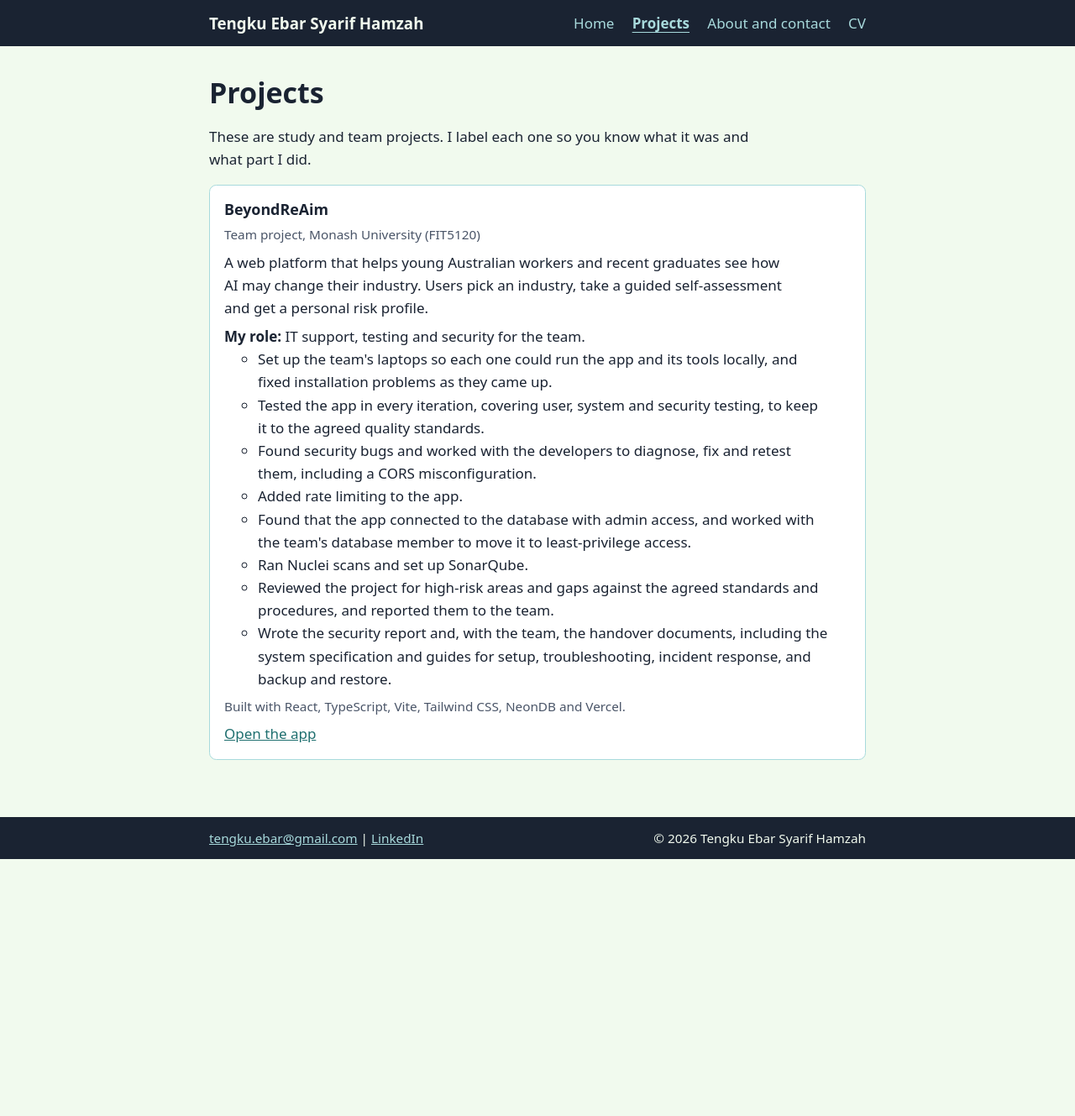
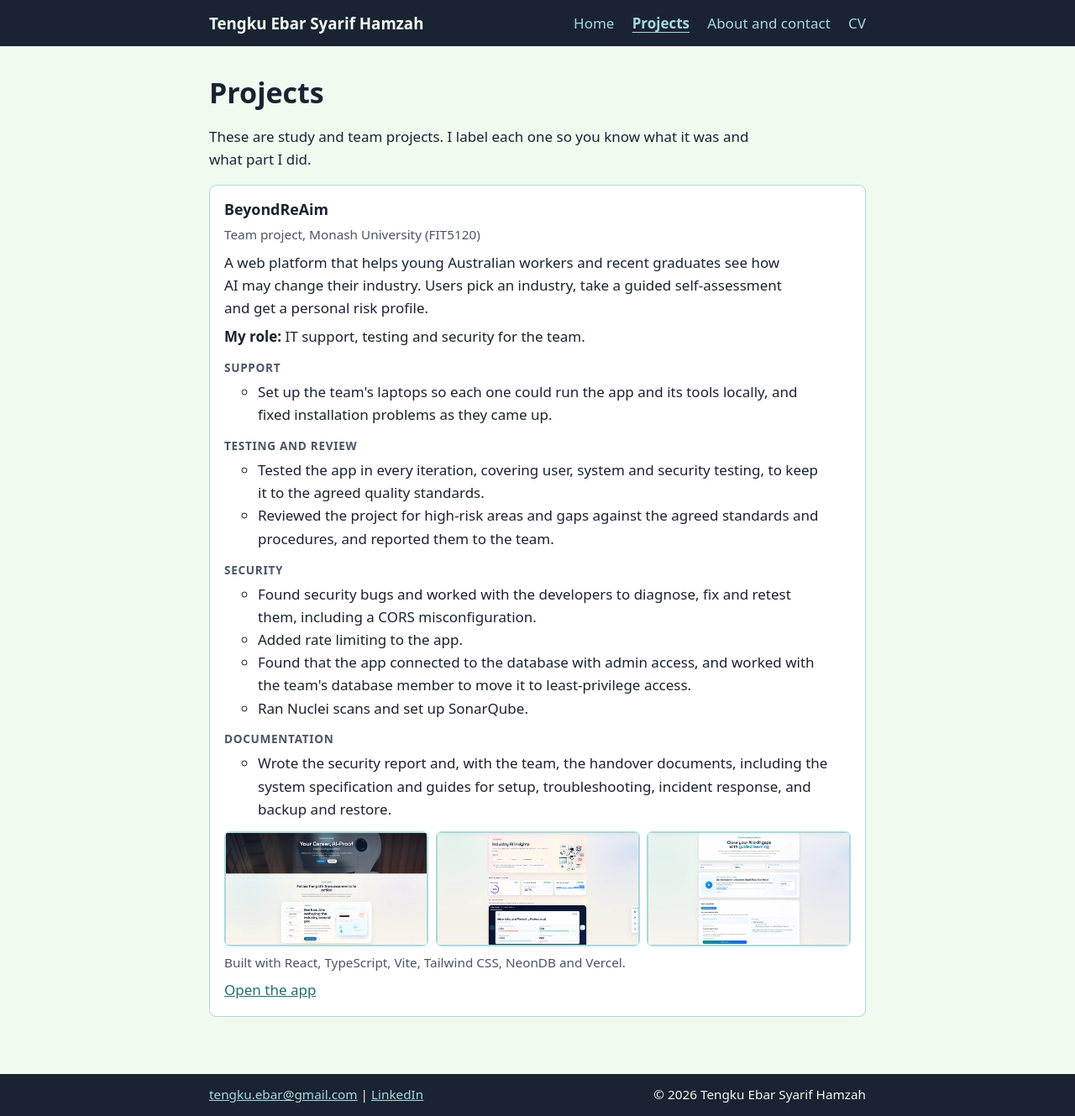
Before and after one commit to tengkuebar/tengkuebar.github.io, a Jekyll site: the page built from projects/index.md, in a window 1280 px wide. Shown: the whole page at 84% size. Built offline with Jekyll 4.4.1, drawn with Linux system fonts in a browser that asks for light colours; before the commit the page ends 1023 px from its top, so only the background shows below that.

Commit message:
Group BeyondReAim role and add zoomable screenshots
Split the role bullets into Support, Testing and review, Security and
Documentation. Add three app screenshots below the role, opening in a
dialog viewer with click-to-zoom, arrow-key navigation and Esc to close.
The viewer script loads only on pages with lightbox: true.

Co-Authored-By: Claude Opus 5.5 <noreply@anthropic.com>

```diff
--- a/_layouts/default.html
+++ b/_layouts/default.html
@@ -39,5 +39,6 @@
       <p>&copy; {{ site.time | date: "%Y" }} {{ site.title }}</p>
     </div>
   </footer>
+  {% if page.lightbox %}<script src="{{ '/assets/js/lightbox.js' | relative_url }}" defer></script>{% endif %}
 </body>
 </html>
--- a/assets/css/style.css
+++ b/assets/css/style.css
@@ -311,6 +311,122 @@ pre {
   font-size: 0.9rem;
 }
 
+/* Group labels inside a project card's role section */
+.card h4 {
+  margin: 0.75rem 0 0;
+  font-size: 0.8rem;
+  text-transform: uppercase;
+  letter-spacing: 0.05em;
+  color: var(--text-muted);
+}
+
+.card h4 + ul {
+  margin-top: 0.25rem;
+}
+
+/* Screenshot thumbnails inside a project card; each links to the full-size image */
+.shots {
+  list-style: none;
+  margin: 0.75rem 0 0;
+  padding: 0;
+  display: grid;
+  grid-template-columns: repeat(auto-fit, minmax(10rem, 1fr));
+  gap: 0.5rem;
+}
+
+.shots li {
+  margin: 0;
+}
+
+.shots a {
+  display: block;
+  border: 1px solid var(--border);
+  border-radius: 0.375rem;
+  overflow: hidden;
+}
+
+.shots img {
+  display: block;
+  width: 100%;
+  aspect-ratio: 16 / 9;
+  object-fit: cover;
+  object-position: top;
+}
+
+/* Screenshot viewer opened by assets/js/lightbox.js */
+.lightbox {
+  width: 100vw;
+  height: 100vh;
+  max-width: none;
+  max-height: none;
+  margin: 0;
+  padding: 0;
+  border: 0;
+  background: rgb(0 0 0 / 0.95);
+  color: #ffffff;
+}
+
+.lightbox[open] {
+  display: flex;
+  flex-direction: column;
+}
+
+.lightbox-bar {
+  display: flex;
+  align-items: center;
+  gap: 0.5rem;
+  padding: 0.75rem 1rem;
+}
+
+.lightbox-count {
+  margin-right: auto;
+  font-size: 0.9rem;
+}
+
+.lightbox button {
+  min-width: 2.75rem;
+  min-height: 2.75rem;
+  padding: 0.25rem 0.75rem;
+  border: 1px solid rgb(255 255 255 / 0.35);
+  border-radius: 0.375rem;
+  background: rgb(255 255 255 / 0.12);
+  color: inherit;
+  font: inherit;
+  font-size: 1rem;
+  cursor: pointer;
+}
+
+.lightbox button:hover {
+  background: rgb(255 255 255 / 0.22);
+}
+
+.lightbox-stage {
+  flex: 1;
+  min-height: 0;
+  overflow: auto;
+  display: grid;
+  place-items: center;
+  padding: 0 1rem 1rem;
+}
+
+.lightbox-stage img {
+  display: block;
+  max-width: 100%;
+  max-height: calc(100vh - 5rem);
+  border-radius: 0.375rem;
+  cursor: zoom-in;
+}
+
+.lightbox.is-zoomed .lightbox-stage {
+  place-items: start;
+}
+
+.lightbox.is-zoomed .lightbox-stage img {
+  max-width: none;
+  max-height: none;
+  cursor: zoom-out;
+}
+
 .badge {
   display: inline-block;
   padding: 0.1rem 0.6rem;
--- a/projects/index.md
+++ b/projects/index.md
@@ -14,15 +16,30 @@ These are study and team projects. I label each one so you know what it was and
     <p class="muted">Team project, Monash University (FIT5120)</p>
     <p>A web platform that helps young Australian workers and recent graduates see how AI may change their industry. Users pick an industry, take a guided self-assessment and get a personal risk profile.</p>
     <p><strong>My role:</strong> IT support, testing and security for the team.</p>
+    <h4>Support</h4>
     <ul>
       <li>Set up the team's laptops so each one could run the app and its tools locally, and fixed installation problems as they came up.</li>
+    </ul>
+    <h4>Testing and review</h4>
+    <ul>
       <li>Tested the app in every iteration, covering user, system and security testing, to keep it to the agreed quality standards.</li>
+      <li>Reviewed the project for high-risk areas and gaps against the agreed standards and procedures, and reported them to the team.</li>
+    </ul>
+    <h4>Security</h4>
+    <ul>
       <li>Found security bugs and worked with the developers to diagnose, fix and retest them, including a CORS misconfiguration.</li>
       <li>Added rate limiting to the app.</li>
       <li>Found that the app connected to the database with admin access, and worked with the team's database member to move it to least-privilege access.</li>
       <li>Ran Nuclei scans and set up SonarQube.</li>
-      <li>Reviewed the project for high-risk areas and gaps against the agreed standards and procedures, and reported them to the team.</li>
+    </ul>
+    <h4>Documentation</h4>
+    <ul>
       <li>Wrote the security report and, with the team, the handover documents, including the system specification and guides for setup, troubleshooting, incident response, and backup and restore.</li>
+    </ul>
+    <ul class="shots">
+      <li><a href="{{ '/assets/img/beyondreaim/home.webp' | relative_url }}"><img src="{{ '/assets/img/beyondreaim/home.webp' | relative_url }}" alt="BeyondReAim home page with the guided journey from AI impact to being future ready" loading="lazy"></a></li>
+      <li><a href="{{ '/assets/img/beyondreaim/industry-insights.webp' | relative_url }}"><img src="{{ '/assets/img/beyondreaim/industry-insights.webp' | relative_url }}" alt="Industry AI insights page showing AI exposure, entry-level demand and role-specific impacts for marketing" loading="lazy"></a></li>
+      <li><a href="{{ '/assets/img/beyondreaim/learning-hub.webp' | relative_url }}"><img src="{{ '/assets/img/beyondreaim/learning-hub.webp' | relative_url }}" alt="Guided learning page with progress, an achievement and the learning hub" loading="lazy"></a></li>
     </ul>
     <p class="muted">Built with React, TypeScript, Vite, Tailwind CSS, NeonDB and Vercel.</p>
     <p><a href="https://www.beyondai-saltjs.me/">Open the app</a></p>
```
Also changed, not shown: other parts of projects/index.md (+2 -0 lines), assets/img/beyondreaim/home.webp (added), assets/img/beyondreaim/industry-insights.webp (added), assets/img/beyondreaim/learning-hub.webp (added), assets/js/lightbox.js (added).
